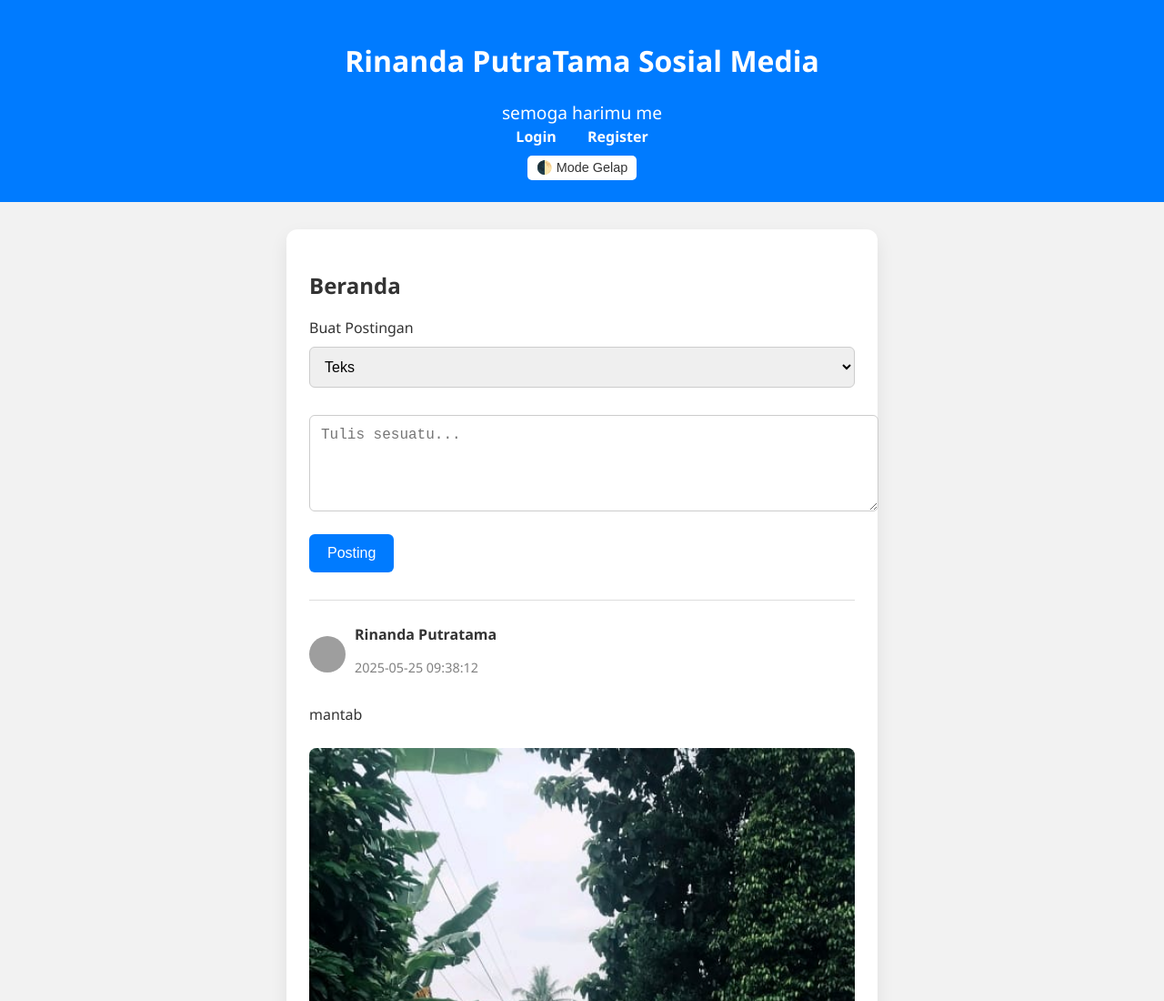
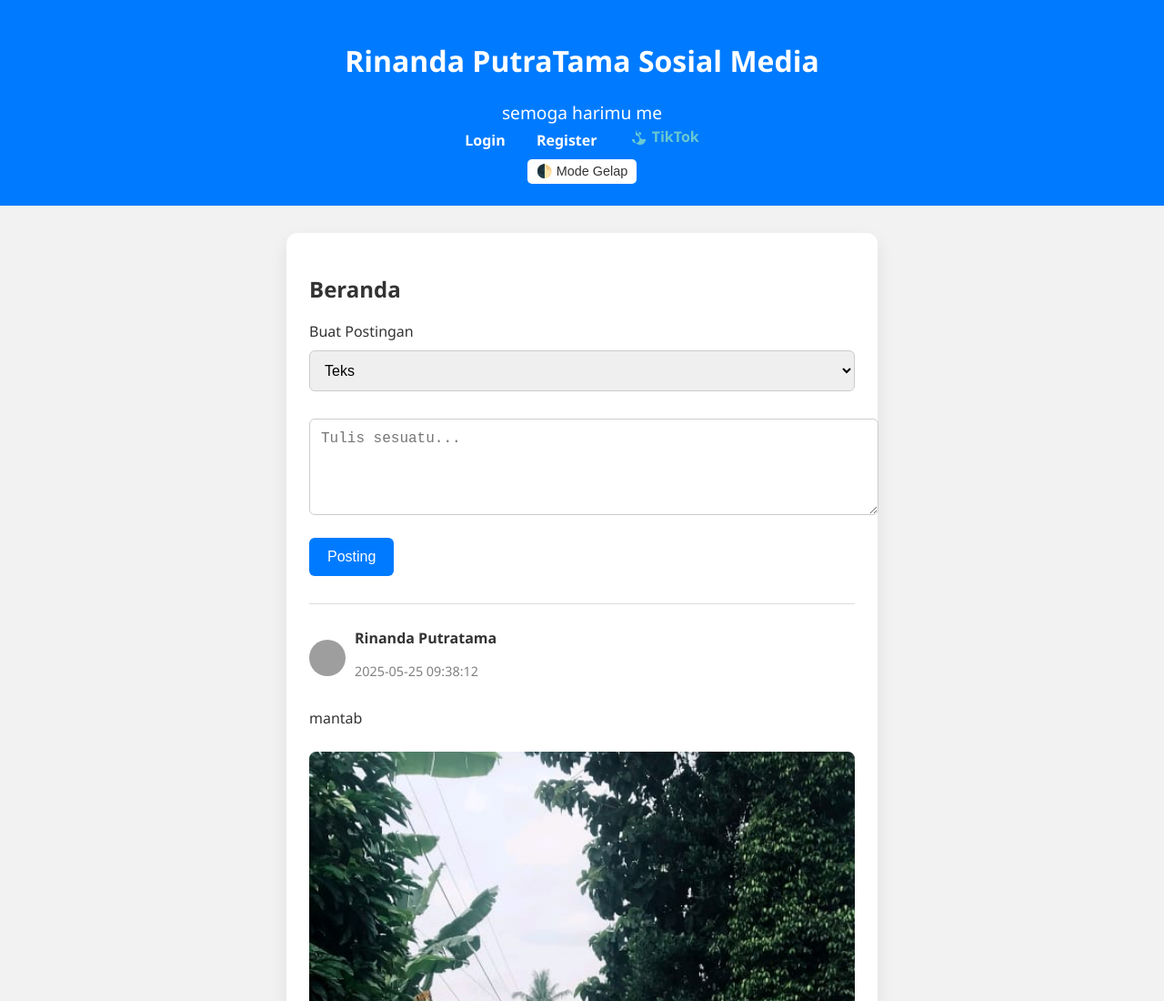
Before and after one commit to Tamaa08/register, a plain HTML site: page index.html in a window 1280 px wide. Shown: the top 1100 px of the page at 91% size. Drawn offline with Linux system fonts and the light colour scheme; grey boxes are pictures that could not be loaded.

Commit message:
Update index.html

```diff
--- a/index.html
+++ b/index.html
@@ -1,4 +1,5 @@
-  <!DOCTYPE html>  <html lang="id">
+<!DOCTYPE html>
+<html lang="id">
 <head>
   <meta charset="UTF-8" />
   <meta name="viewport" content="width=device-width, initial-scale=1.0"/>
@@ -11,7 +12,8 @@
       --text-dark: #f2f2f2;
       --container-light: white;
       --container-dark: #2c2c2c;
-    }  body {
+    }
+    body {
       font-family: 'Segoe UI', Tahoma, Geneva, Verdana, sans-serif;
       margin: 0;
       background: var(--bg-light);
@@ -50,6 +52,21 @@ nav a {
 
     nav a:hover {
       color: #ffeb3b;
+    }
+
+    /* Link TikTok dengan ikon */
+    nav a.tiktok-link {
+      margin-left: 15px;
+      color: #69C9D0; /* warna khas TikTok */
+      font-weight: 700;
+      display: inline-flex;
+      align-items: center;
+      gap: 6px;
+    }
+
+    nav a.tiktok-link:hover {
+      color: #00f2ea;
+      text-decoration: underline;
     }
 
     .mode-toggle {
@@ -170,7 +187,6 @@ button:hover {
       80% { opacity: 1; }
       100% { opacity: 0; display: none; }
     }
-
   </style>
 </head>
 <body>
@@ -180,9 +196,18 @@ button:hover {
     <nav>
       <a href="login.html">Login</a>
       <a href="register.html">Register</a>
+      <a href="https://www.https://tiktok.com/@rinandaputra_01" target="_blank" rel="noopener noreferrer" class="tiktok-link" aria-label="Link ke TikTok Rinanda Putratama">
+        <!-- Ikon TikTok SVG kecil -->
+        <svg xmlns="http://www.w3.org/2000/svg" width="20" height="20" fill="#69C9D0" viewBox="0 0 24 24" aria-hidden="true" focusable="false">
+          <path d="M12.005 2.004a4.98 4.98 0 004.822 4.982v2.81a7.412 7.412 0 01-7.174-7.792v8.595a4.995 4.995 0 11-4.995 4.995h3.346a7.484 7.484 0 007.566 7.485 7.49 7.49 0 007.42-7.588h-3.335a4.991 4.991 0 01-4.83-4.492z"/>
+        </svg>
+        TikTok
+      </a>
     </nav>
     <button class="mode-toggle" onclick="toggleMode()">🌓 Mode Gelap</button>
-  </header>    <div class="container">
+  </header>
+
+  <div class="container">
     <h2>Beranda</h2>
     <label for="tipe">Buat Postingan</label>
     <select id="tipe">
@@ -190,7 +215,9 @@ button:hover {
       <option value="gambar">Gambar</option>
     </select>
     <textarea id="post-content" placeholder="Tulis sesuatu..."></textarea>
-    <button onclick="showToast()">Posting</button>  <div class="post">
+    <button onclick="showToast()">Posting</button>
+
+    <div class="post">
       <div class="profile">
         <img src="https://i.pravatar.cc/100?img=12" alt="profil">
         <div>
@@ -202,8 +229,11 @@ button:hover {
       <img src="pp.jpeg" alt="Postingan Gambar">
       <button class="like-btn" onclick="likePost(this)">❤️ Suka</button>
     </div>
+  </div>
 
-  </div>    <div class="toast" id="toast">✅ Postingan berhasil dikirim!</div>    <script>
+  <div class="toast" id="toast">✅ Postingan berhasil dikirim!</div>
+
+  <script>
     // Toast function
     function showToast() {
       const toast = document.getElementById("toast");
@@ -253,5 +283,6 @@ button:hover {
     }
 
     type();
-  </script>  </body>
+  </script>
+</body>
 </html>
```
Lines whose indentation alone changed are shown as unchanged.
